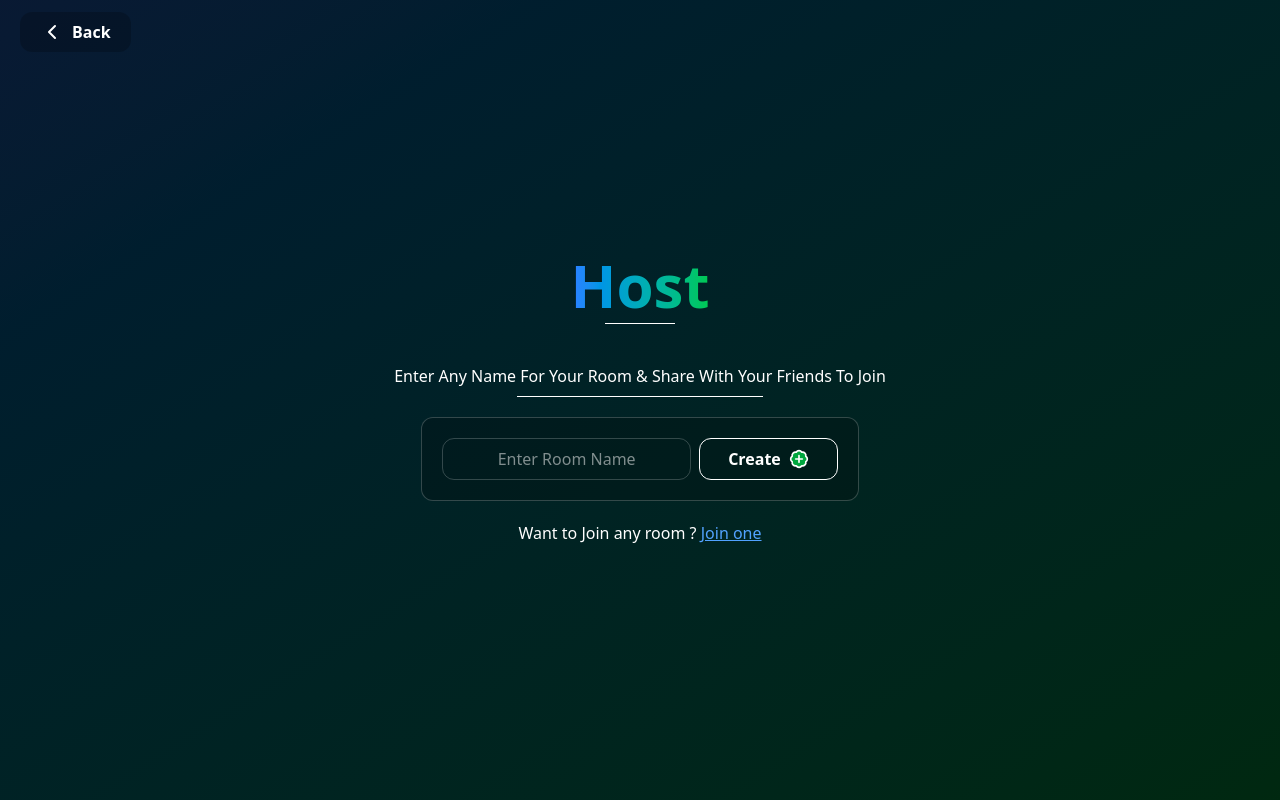
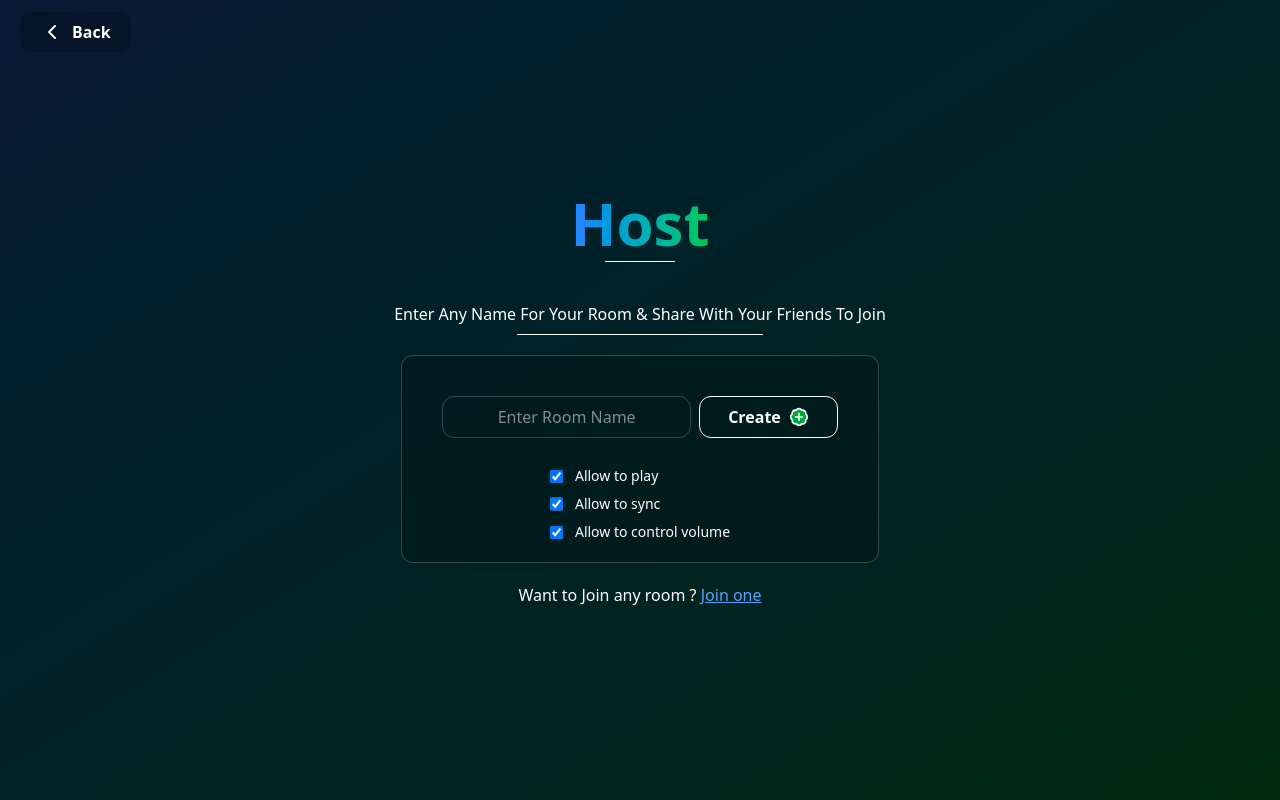
Before and after one commit to MBVCoder/Codeedoc-4th-2, a React (Vite) app: page / in a window 1280 px wide. Both pictures are taken after a click on the button "Host". Built offline with nearby package versions, Linux system fonts and the light colour scheme; no server answers.

Commit message:
27/8 final commit

```diff
--- a/src/screens/Host.tsx
+++ b/src/screens/Host.tsx
@@ -1,6 +1,6 @@
 import Heading from "../components/Heading";
 import { BadgePlus } from "lucide-react";
-import { useEffect, useState , useContext , useRef } from "react";
+import { useEffect, useState, useContext, useRef } from "react";
 import { Link, useNavigate } from "react-router-dom";
 import { SocketContext } from "../context/SocketContextProvider";
 import HostRoom from "./HostRoom";
@@ -13,6 +13,9 @@ const Host = () => {
   const inputRef = useRef<HTMLInputElement>(null);
   const [roomId, setRoomId] = useState("");
   const [roomCreated, setRoomCreated] = useState(false);
+  const [allowMemberToPlay, setallowMemberToPlay] = useState(true);
+  const [allowMemberToSync, setallowMemberToSync] = useState(true);
+  const [allowMemberControlVolume, setallowMemberControlVolume] = useState(true);
 
   useEffect(() => {
     inputRef.current?.focus();
@@ -28,12 +31,12 @@ const Host = () => {
       toast.error("Room ID cannot be empty");
       return;
     }
-    socket.emit("create-room", { roomId });
+    socket.emit("create-room", { roomId , allowMemberToPlay , allowMemberToSync , allowMemberControlVolume });
     setRoomCreated((prev: boolean) => !prev);
   };
 
   if (roomCreated) {
-    return <HostRoom roomId={roomId} />;
+    return <HostRoom roomId={roomId}  />;
   }
   return (
     <div className="flex flex-col items-center justify-center h-screen text-white relative">
@@ -47,10 +50,11 @@ const Host = () => {
         </div>
         <form
           onSubmit={handleSubmit}
-          className="flex max-sm:flex-col w-fit items-center justify-center gap-2 p-5 bg-black/20 rounded-xl border-1 border-white/20 mx-5 sm:mx-0"
+          className="flex flex-col w-fit items-center justify-center gap-2 p-5 bg-black/20 rounded-xl border-1 border-white/20 mx-5 sm:mx-0"
         >
+          <div className="flex items-center justify-center gap-2 p-5 ">
           <input
-          ref={inputRef}
+            ref={inputRef}
             type="text"
             value={roomId}
             onChange={(e) => setRoomId(e.target.value)}
@@ -63,6 +67,33 @@ const Host = () => {
           >
             Create <BadgePlus className="w-5 h-5 fill-green-600" />
           </button>
+          </div>
+          <div className="flex flex-col justify-center gap-2 ">
+            <div className="flex gap-3 items-center">
+              <input
+                type="checkbox"
+                checked={allowMemberToPlay}
+                onChange={() => setallowMemberToPlay((prev) => !prev)}
+              />
+              <p className="text-sm text-center">Allow to play</p>
+            </div>
+            <div className="flex gap-3 items-cente">
+              <input
+                type="checkbox"
+                checked={allowMemberToSync}
+                onChange={() => setallowMemberToSync((prev) => !prev)}
+              />
+              <p className="text-sm text-center">Allow to sync</p>
+            </div>
+            <div className="flex gap-3 items-center">
+              <input
+                type="checkbox"
+                checked={allowMemberControlVolume}
+                onChange={() => setallowMemberControlVolume((prev) => !prev)}
+              />
+              <p className="text-sm text-center">Allow to control volume</p>
+            </div>
+          </div>
         </form>
         <p className="text-center">
           Want to Join any room ?{" "}
--- a/src/screens/HostRoom.tsx
+++ b/src/screens/HostRoom.tsx
@@ -110,6 +110,26 @@ const HostRoom = ({ roomId }: any) => {
           setIsPlaying(false);
         }
       });
+
+    // Add new event listener for sync-request
+    socket.off("sync-request").on("sync-request", async () => {
+      if (!playerRef.current) return;
+
+      // Get the current player state and video details
+      const currentTime = await playerRef.current.getCurrentTime();
+      const playerState = await playerRef.current.getPlayerState();
+      const videoId = selectedTrack?.videoId || "";
+
+      // Emit the sync-response with the current state data
+      socket.emit("sync-response", {
+        currentTime: currentTime,
+        playerState: playerState,
+        videoId: videoId,
+        time: Date.now(),
+        type: "TIME",
+      });
+      console.log("Sync response sent to member.");
+    });
 
     socket.off("clear-state").on("clear-state", () => {
       if (socket && socket.connected) {
--- a/src/screens/Member.tsx
+++ b/src/screens/Member.tsx
@@ -1,7 +1,7 @@
 import Heading from "../components/Heading";
-import { Link , useNavigate } from "react-router-dom";
+import { Link, useNavigate } from "react-router-dom";
 import { Plus } from "lucide-react";
-import { useEffect, useState, useContext , useRef } from "react";
+import { useEffect, useState, useContext, useRef } from "react";
 import { SocketContext } from "../context/SocketContextProvider";
 import { toast } from "react-toastify";
 import MemberRoom from "./MemberRoom";
@@ -13,6 +13,10 @@ const Member = () => {
   const inputRef = useRef<HTMLInputElement>(null);
   const { socket } = useContext(SocketContext);
   const navigate = useNavigate();
+  const [allowMemberToPlay, setallowMemberToPlay] = useState(false);
+  const [allowMemberToSync, setallowMemberToSync] = useState(false);
+  const [allowMemberControlVolume, setallowMemberControlVolume] =
+    useState(false);
 
   const handleSubmit = (e: any) => {
     e.preventDefault();
@@ -35,6 +39,9 @@ const Member = () => {
         } else {
           toast.success("Joined the room");
           setRoomJoined((prev: boolean) => !prev);
+          setallowMemberToPlay(data.allowMemberToPlay);
+          setallowMemberToSync(data.allowMemberToSync);
+          setallowMemberControlVolume(data.allowMemberControlVolume);
         }
       });
       socket.off("room-tracks").on("room-tracks", (data: any) => {
@@ -45,7 +52,7 @@ const Member = () => {
   }, [socket, navigate, handleSubmit]);
 
   if (roomJoined) {
-    return <MemberRoom tracks={tracks} roomId={roomId} />;
+    return <MemberRoom tracks={tracks} roomId={roomId} allowMemberToPlay={allowMemberToPlay} allowMemberToSync={allowMemberToSync} allowMemberControlVolume={allowMemberControlVolume} />;
   }
 
   return (
@@ -54,7 +61,9 @@ const Member = () => {
         <div className="flex flex-col items-center justify-center w-full h-full gap-5 ">
           <Heading text="Member" />
           <div className="mt-5">
-            <p className="max-md:text-sm text-center capitalize px-2 sm:px-0">Enter room name to join</p>
+            <p className="max-md:text-sm text-center capitalize px-2 sm:px-0">
+              Enter room name to join
+            </p>
             <hr className="w-1/2 mx-auto mt-2" />
           </div>
           <form
--- a/src/screens/MemberRoom.tsx
+++ b/src/screens/MemberRoom.tsx
@@ -15,6 +15,7 @@ import {
 import Heading from "../components/Heading";
 import YouTubePlayer from "youtube-player";
 import { extractYouTubeId } from "../components/ExtractYoutubeId";
+import yt from "../assets/yt.svg";
 import { Reorder } from "framer-motion";
 
 const MemberRoom = ({
@@ -24,6 +25,7 @@ const MemberRoom = ({
   allowMemberToPlay,
   allowMemberToSync,
 }: any) => {
+  // console.log("Socket in MemberRoom :", socket);
   const navigate = useNavigate();
   const isRemoteAction = useRef(false);
   const { socket } = useContext(SocketContext);
@@ -43,7 +45,7 @@ const MemberRoom = ({
     playerRef.current = YouTubePlayer(containerRef.current, {
       height: "150",
       width: "280",
-      playerVars: { autoplay: 1, playsinline: 1 },
+      playerVars: { autoplay: 1, playsinline: 1 , mute: 1 },
     });
 
     playerRef.current.on("ready", (event) => {
@@ -53,11 +55,9 @@ const MemberRoom = ({
 
     playerRef.current.on("stateChange", (event: any) => {
       if (event.data === 1) {
-        console.log("state change", event);
         console.log("Playing");
         setIsPlaying(true);
       } else if (event.data === 2) {
-        console.log("state change", event);
         console.log("Paused");
         setIsPlaying(false); // PAUSED
       } else if (event.data === 0) {
@@ -101,6 +101,7 @@ const MemberRoom = ({
 
         if (playerRef.current) {
           playerRef.current.loadVideoById(next.videoId);
+          // playerRef.current.playVideo();
         }
       });
 
@@ -115,6 +116,10 @@ const MemberRoom = ({
           return;
         }
         if (data.value) {
+          playerRef.current.playVideo()?.catch((err: any) => {
+            console.warn("Autoplay blocked:", err);
+          });
+          playerRef.current.playVideo();
           setIsPlaying(true);
         } else {
           playerRef.current.pauseVideo();
@@ -135,20 +140,20 @@ const MemberRoom = ({
     // If the same track is already selected
     if (currentPlayingId === id) {
       if (isPlaying) {
-        // Pause
+        // 👉 Pause
         playerRef.current?.pauseVideo();
         isRemoteAction.current = true;
         socket.emit("update-playing-status", { value: false });
         setIsPlaying(false);
       } else {
-        // Resume
+        // 👉 Resume
         playerRef.current?.playVideo();
         isRemoteAction.current = true;
         socket.emit("update-playing-status", { value: true });
         setIsPlaying(true);
       }
     } else {
-      // Play a new track
+      // 👉 Play a new track
       setCurrentPlayingId(id);
       const track = tracks.find((t: any) => t.id === id);
       setSelectedTrack(track);
@@ -323,6 +328,7 @@ const MemberRoom = ({
           </div>
           {allowMemberToSync && (
             <button
+              // onClick={handleSync}
               onClick={() => {
                 socket.emit("sync-request");
               }}
--- a/vite.config.ts
+++ b/vite.config.ts
@@ -5,4 +5,7 @@ import tailwindcss from '@tailwindcss/vite'
 // https://vite.dev/config/
 export default defineConfig({
   plugins: [react(),tailwindcss()],
+  server: {
+    allowedHosts: ['.trycloudflare.com'],
+  },
 })
```
